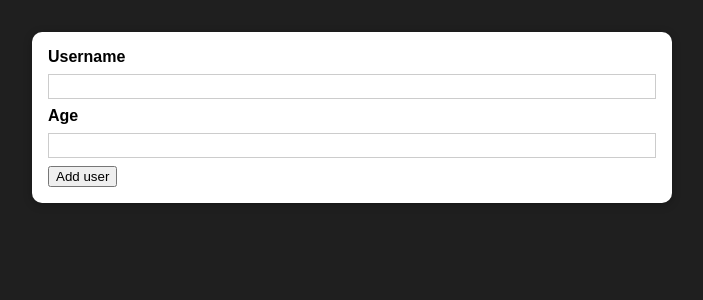
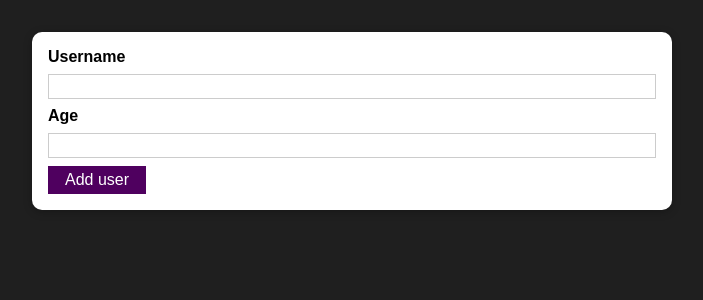
Before and after one commit to GeorgePavlov17/simple-react-app, a React (Create React App) app: page / in a window 1280 px wide. Shown: the top 300 px of the page, without its empty margins (288-991 px from the left). Built offline with nearby package versions, Linux system fonts and the light colour scheme.

Commit message:
adding reusable Button component

```diff
--- a/src/components/Users/AddUser.js
+++ b/src/components/Users/AddUser.js
@@ -1,6 +1,7 @@
 import React from "react";
 import Card from "./UI/Card";
 import classes from "./AddUser.module.css";
+import Button from "./UI/Button";
 
 const AddUser = (props) => {
   const addUserHandler = (event) => {
@@ -14,7 +15,7 @@
         <input id="username" type="text" />
         <label htmlFor="age">Age</label>
         <input id="age" type="number" />
-        <button type="submit">Add user</button>
+        <Button type="submit">Add user</Button>
       </form>
     </Card>
   );
--- /dev/null
+++ b/src/components/Users/UI/Button.js
@@ -0,0 +1,16 @@
+import React from "react";
+import classes from "./Button.module.css";
+
+const Button = (props) => {
+  return (
+    <button
+      className={classes.button}
+      type={props.type || "button"}
+      onClick={props.onClick}
+    >
+      {props.children}
+    </button>
+  );
+};
+
+export default Button;
--- /dev/null
+++ b/src/components/Users/UI/Button.module.css
@@ -0,0 +1,18 @@
+.button {
+    font: inherit;
+    border: 1px solid #4f005f;
+    background: #4f005f;
+    color: white;
+    padding: 0.25rem 1rem;
+    cursor: pointer;
+  }
+
+  .button:hover,
+  .button:active {
+    background: #741188;
+    border-color: #741188;
+  }
+
+  .button:focus {
+    outline: none;
+  }
```
